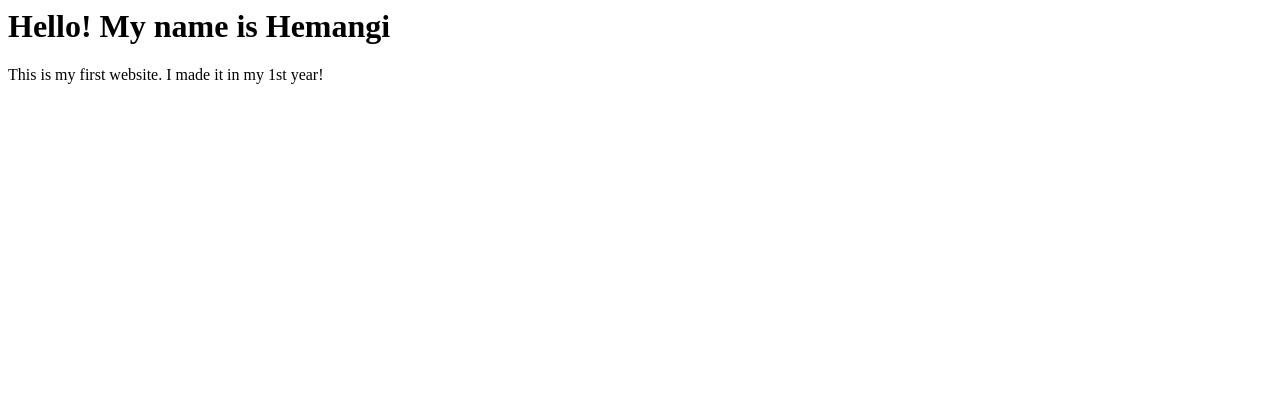
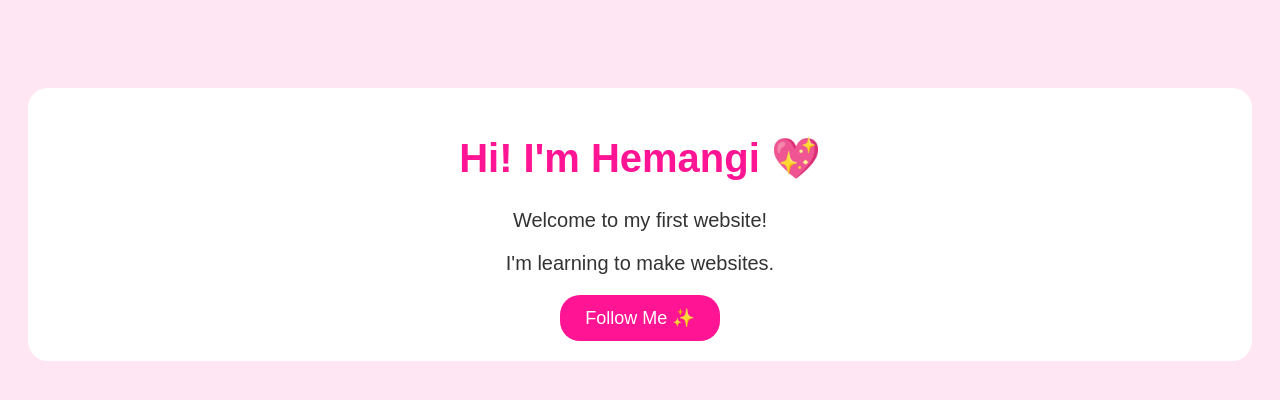
Before and after one commit to patil-hemangi250/my-first-project, a plain HTML site: page index.html in a window 1280 px wide. Drawn offline with Linux system fonts and the light colour scheme.

Commit message:
Add HTML structure and styling for website

```diff
--- a/index.html
+++ b/index.html
@@ -1,2 +1,21 @@
-<h1>Hello! My name is Hemangi</h1>
-<p>This is my first website. I made it in my 1st year!</p>
+<!DOCTYPE html>
+<html>
+<head>
+<title>Hemangi's World</title>
+<style>
+body { background-color: #ffe6f2; text-align: center; font-family: Arial; padding-top: 60px; }
+h1 { color: #ff1493; font-size: 40px; }
+p { color: #333; font-size: 20px; }
+.box { background: white; padding: 20px; margin: 20px; border-radius: 20px; }
+button { background: #ff1493; color: white; border: none; padding: 12px 25px; border-radius: 20px; font-size: 18px; }
+</style>
+</head>
+<body>
+<div class="box">
+<h1>Hi! I'm Hemangi 💖</h1>
+<p>Welcome to my first website!</p>
+<p>I'm learning to make websites.</p>
+<button>Follow Me ✨</button>
+</div>
+</body>
+</html>
```
